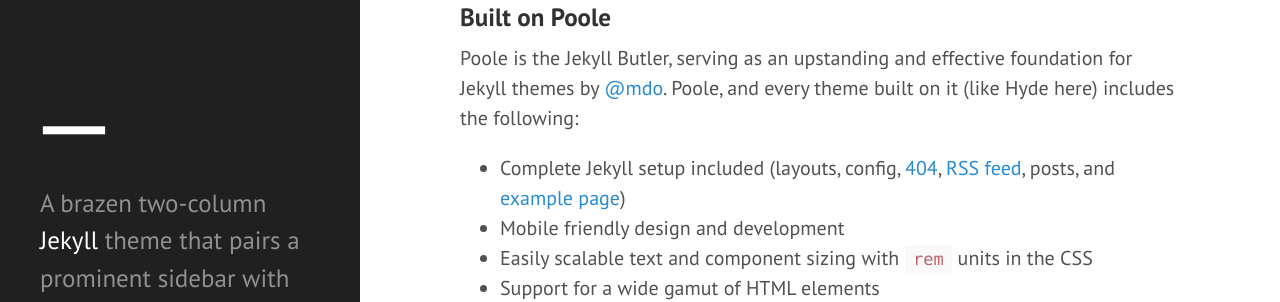
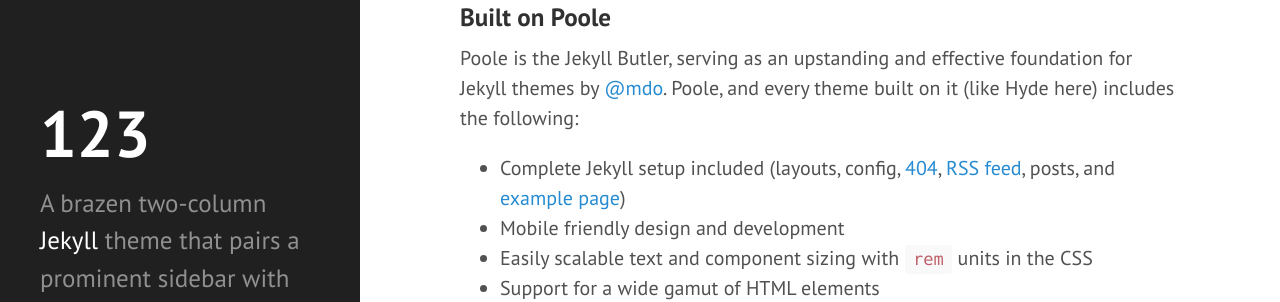
Before and after one commit to qiaogao/qiaogao.github.io, a Jekyll site: the page built from index.html, in a window 1280 px wide. Shown: the part 268-570 px from the top of the page. Built offline with Jekyll 4.4.1, drawn with Linux system fonts in a browser that asks for light colours; Markdown is read by kramdown in place of the engine named in the settings; the list of posts is cut into pages by our own code.

Commit message:
font test

```diff
--- a/_config.yml
+++ b/_config.yml
@@ -6,7 +6,7 @@
 permalink:        pretty
 
 # Setup
-title:            一
+title:            123
 tagline:          'A Jekyll theme'
 description:      'A brazen two-column <a href="http://jekyllrb.com" target="_blank">Jekyll</a> theme that pairs a prominent sidebar with uncomplicated content. Made by <a href="https://twitter.com/mdo" target="_blank">@mdo</a>.'
 url:              http://www.qiaogao.net
```
